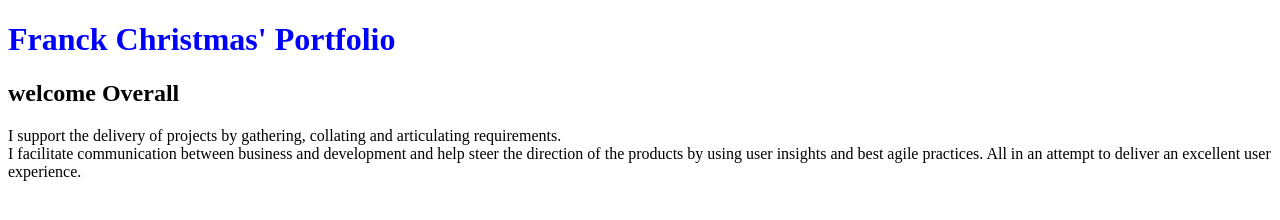
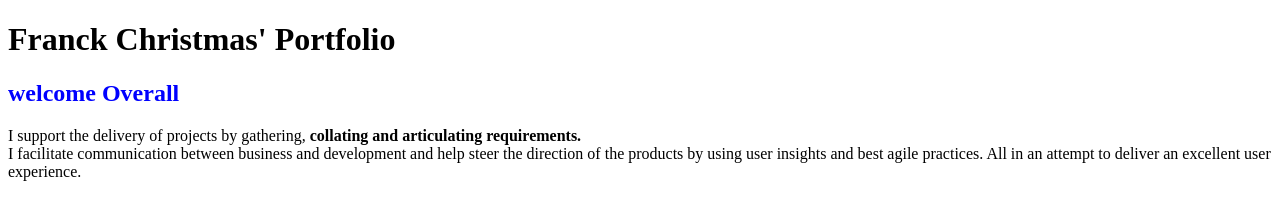
Before and after one commit to FranckChristmas/Portfolio, a plain HTML site: page index.html in a window 1280 px wide. Drawn offline with Linux system fonts and the light colour scheme.

Commit message:
commit 4

```diff
--- a/index.html
+++ b/index.html
@@ -11,8 +11,8 @@
 <h1>Franck Christmas' Portfolio </h1>
 
 
-      <h2>welcome Overall</h2>
-       <p>I support the delivery of projects by gathering, collating and articulating requirements. <br />
+      <h2 class="titre">welcome Overall</h2>
+       <p>I support the delivery of projects by gathering, <strong>collating and articulating requirements.</strong> <br />
         I facilitate communication between business and development and help steer the direction of the products by using user insights and best agile practices.
         All in an attempt to deliver an excellent user experience.</p>
 </html>
--- a/style.css
+++ b/style.css
@@ -1,4 +1,6 @@
-h1
+/* commentaire: Page de styles pour portfolio*/
+.titre
 {
     color: blue;
+    font-size: 1.5em ;
 }
```
